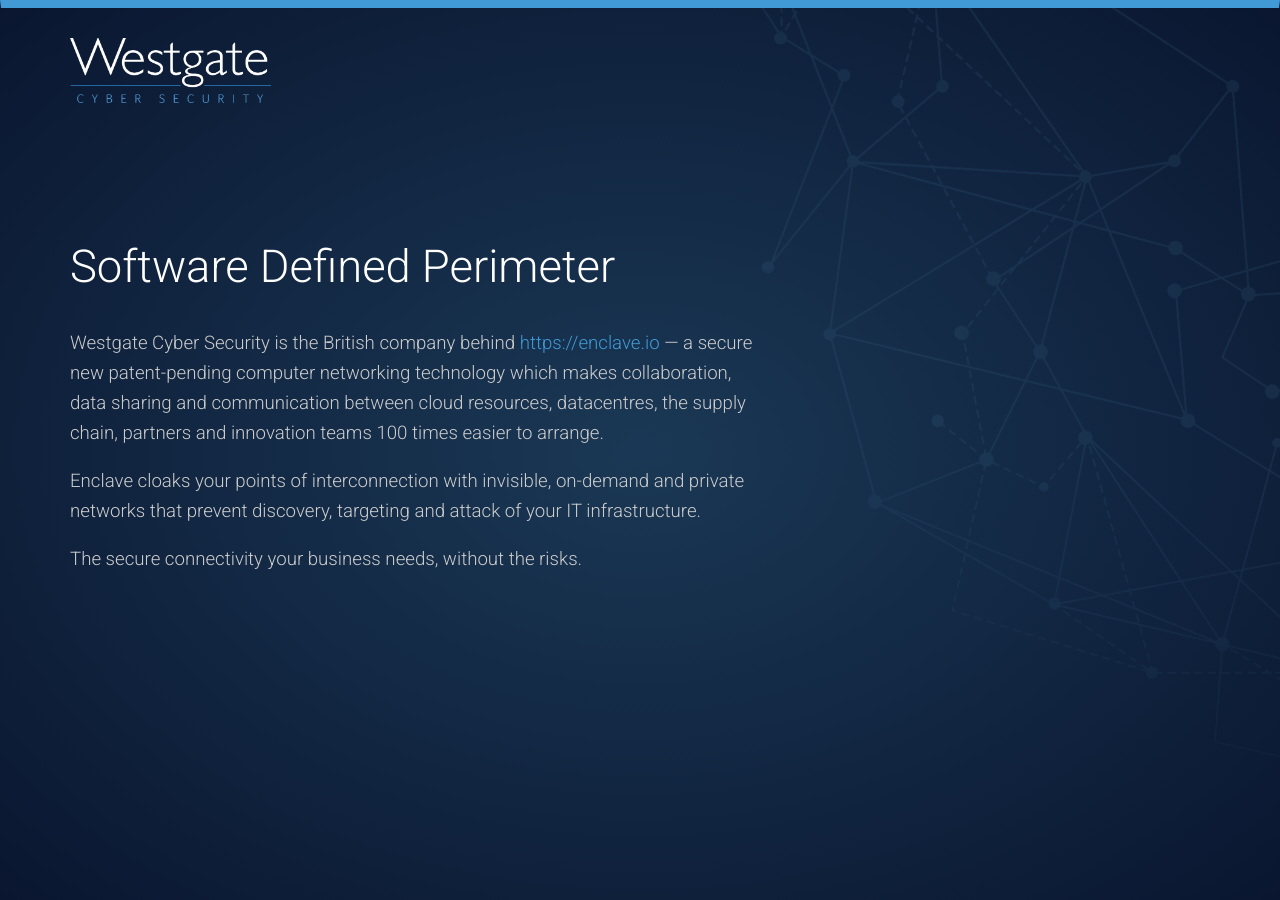
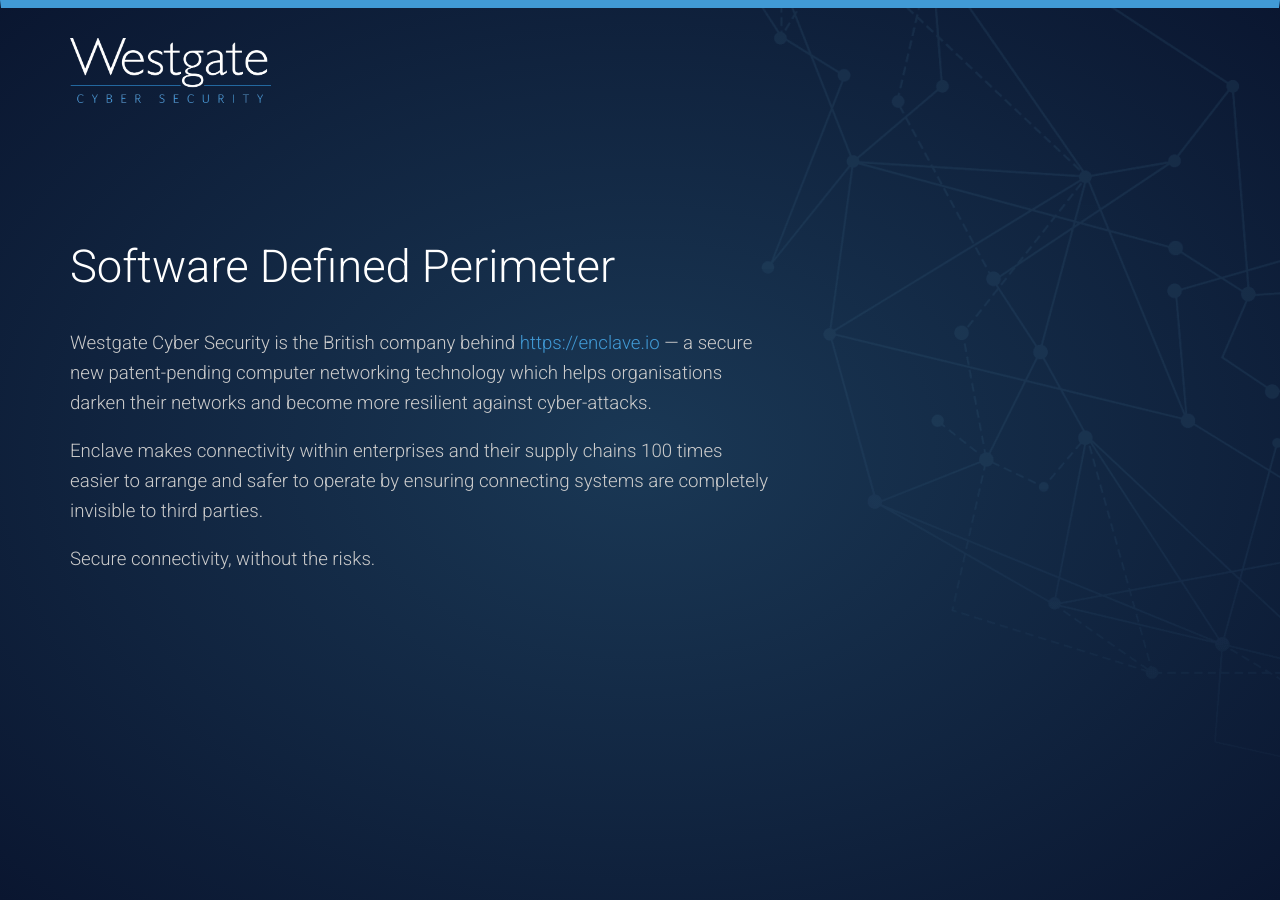
Before and after one commit to westgatecyber/westgatecyber.github.io, a Jekyll site: the page built from index.html, in a window 1280 px wide. Built offline with Jekyll 4.4.1, drawn with Linux system fonts in a browser that asks for light colours; nearby versions of some CDN libraries.

Commit message:
Update index.html

```diff
--- a/index.html
+++ b/index.html
@@ -8,9 +8,9 @@ redirect_from:
 <div id="home" class="container fill">
 
     <h1 id="strapline">Software Defined Perimeter</h1>
-    <p class="summary">Westgate Cyber Security is the British company behind <a href="https://enclave.io" target="_blank">https://enclave.io</a> — a secure new patent-pending computer networking technology which makes collaboration, data sharing and communication between cloud resources, datacentres, the supply chain, partners and innovation teams 100 times easier to arrange.</p>
-    <p class="summary">Enclave cloaks your points of interconnection with invisible, on-demand and private networks that prevent discovery, targeting and attack of your IT infrastructure.</p>
-    <p class="summary">The secure connectivity your business needs, without the risks.</p>
+    <p class="summary">Westgate Cyber Security is the British company behind <a href="https://enclave.io" target="_blank">https://enclave.io</a> — a secure new patent-pending computer networking technology which helps organisations darken their networks and become more resilient against cyber-attacks.</p>
+    <p class="summary">Enclave makes connectivity within enterprises and their supply chains 100 times easier to arrange and safer to operate by ensuring connecting systems are completely invisible to third parties.</p>
+    <p class="summary">Secure connectivity, without the risks.</p>
 
     <!--
     <h2>Our Products</h2>
```
